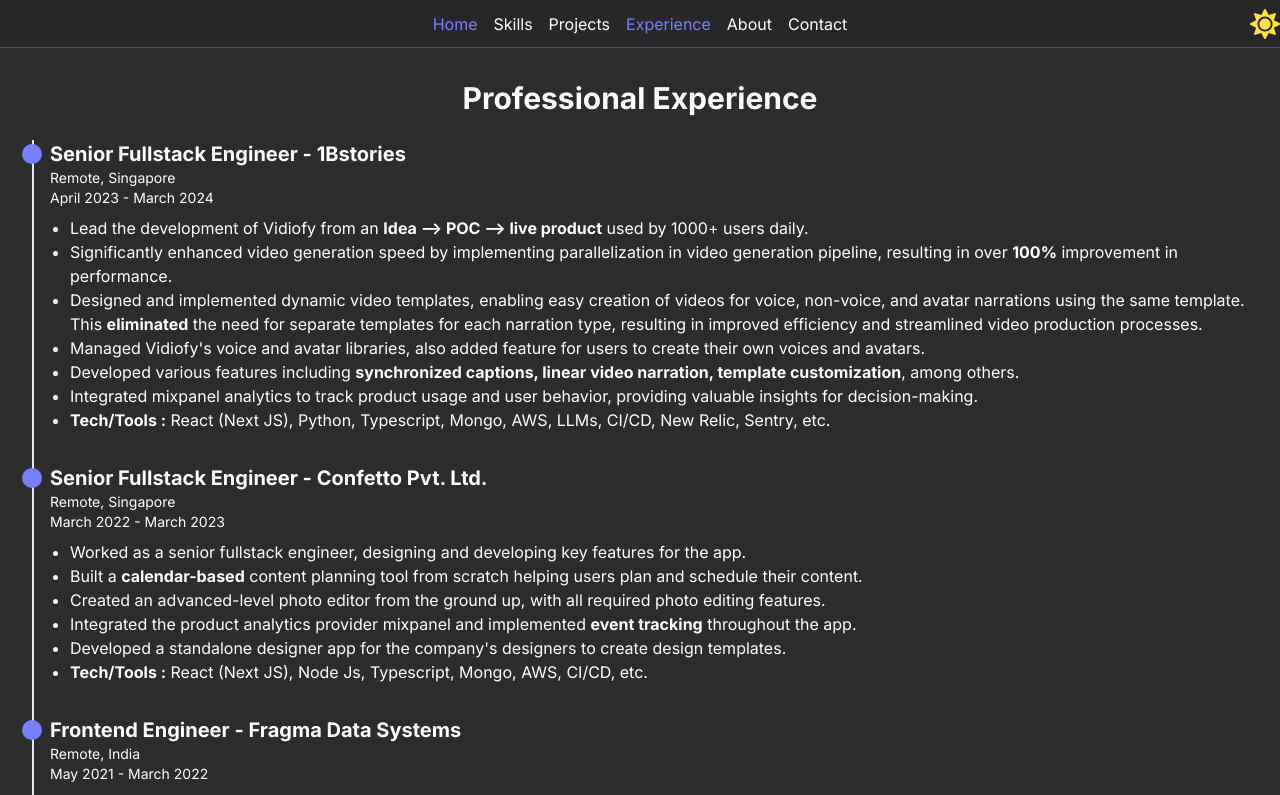
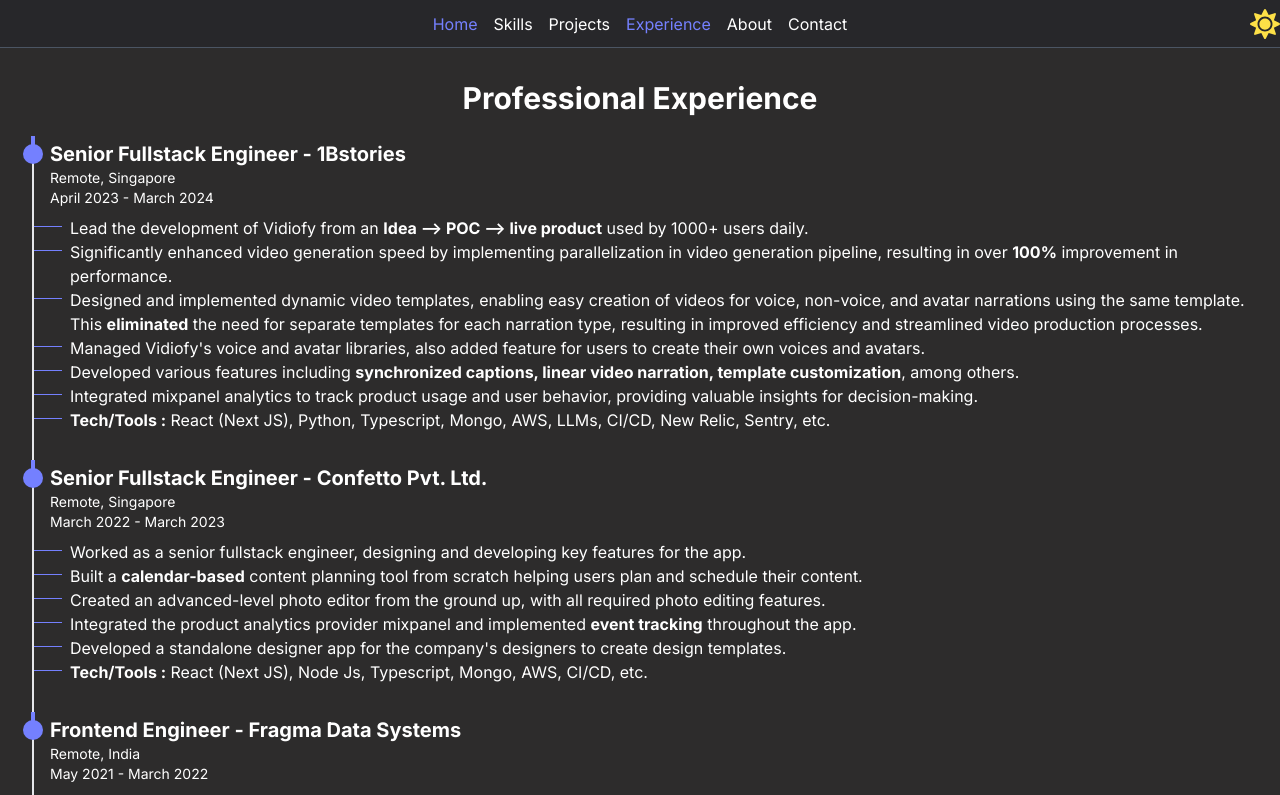
Before and after one commit to rohity123456/rohits-portfolio, a Next.js app: page /experience in a window 1280 px wide. Shown: the top 795 px of the page. Built offline with nearby package versions, Linux system fonts and the light colour scheme.

Commit message:
Update experienceCard component with additional styling and fix typos

```diff
--- a/src/app/experience/components/experienceCard/index.tsx
+++ b/src/app/experience/components/experienceCard/index.tsx
@@ -8,7 +8,7 @@
 
 const ExperienceItem: React.FC<ExperienceItemProps> = ({ experience }) => {
   return (
-    <div className='mb-8 relative before:content-[""] before:w-5 before:rounded-full before:h-5 before:bg-primary before:absolute before:-left-7 before:top-1'>
+    <div className='mb-8 relative before:content-[""] before:w-5 before:rounded-full before:h-5 before:bg-primary before:absolute before:-left-7 before:top-1 before:ml-[0.9px] after:content-[""] after:w-1 after:h-5 after:bg-primary after:absolute after:-left-5 after:-top-1 after:ml-[0.9px]'>
       <h3 className='text-xl font-bold'>
         {experience.title} - {experience.company}
       </h3>
@@ -18,9 +18,12 @@
       </p>
       <ul className='list-disc ml-5 mt-2'>
         {experience.description.map((item, index) => (
-          <li key={index} className=''>
+          <div
+            key={index}
+            className='relative before:content-[""] before:w-7 before:h-[0.5px] before:bg-primary before:absolute before:-left-9 before:top-[10px]'
+          >
             <RichTextParser text={item} />
-          </li>
+          </div>
         ))}
       </ul>
     </div>
```
